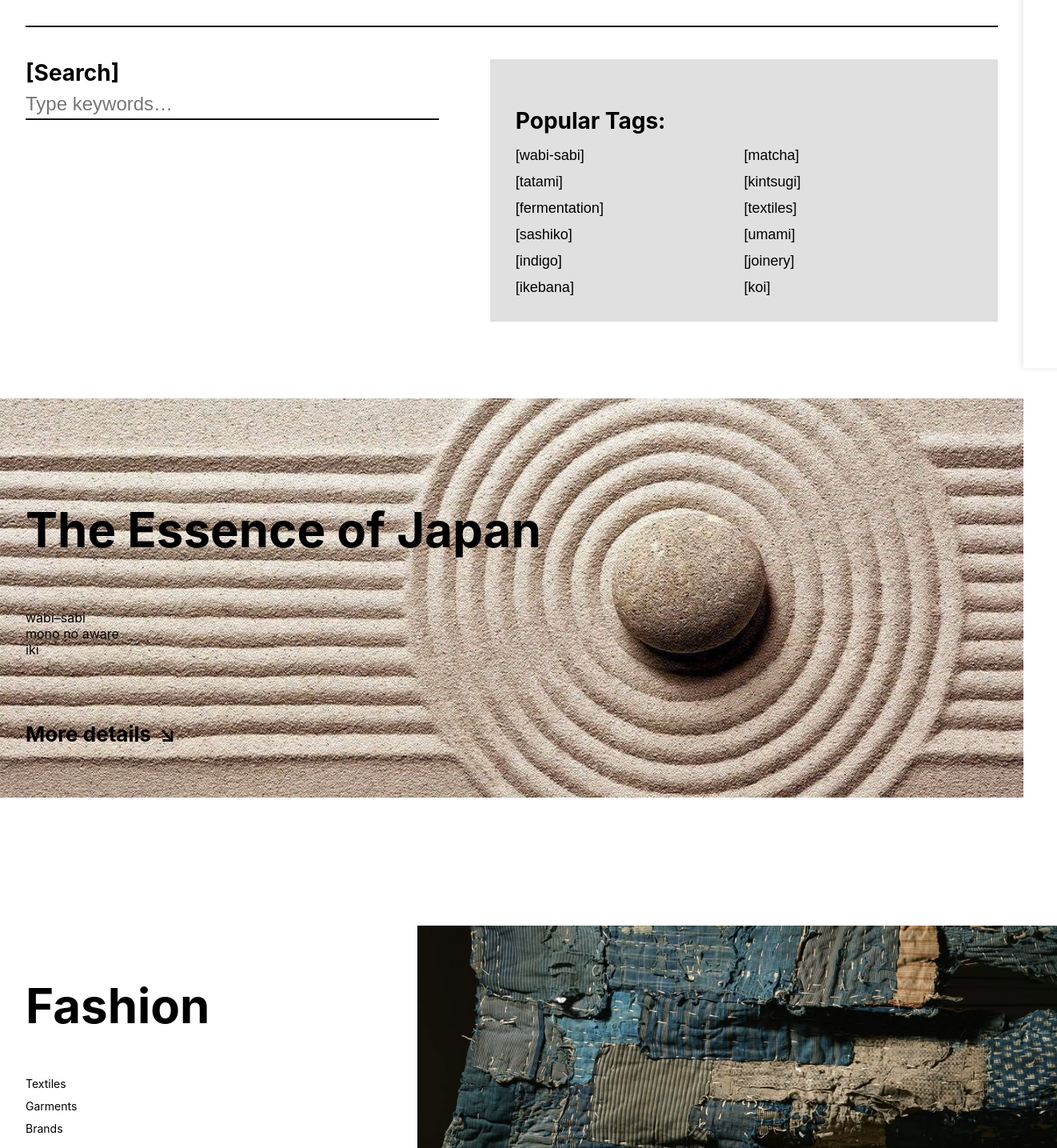
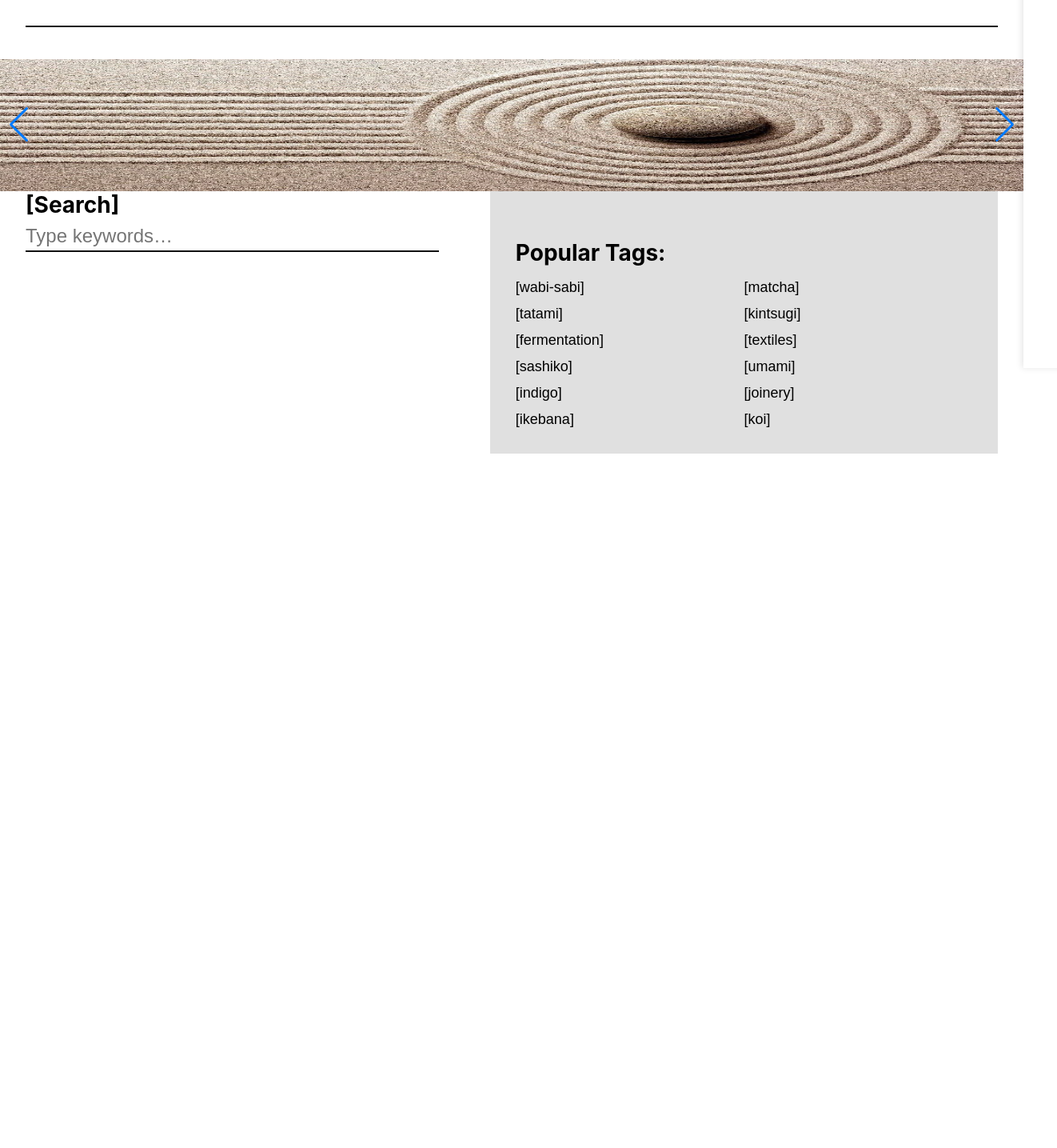
Before and after one commit to yuto0121/japanese-aesthetics, a Next.js app: page /article in a window 1280 px wide. Shown: the part 340-1775 px from the top of the page at 80% size, 1322 px wide, since content can reach past the window. After the commit the page ends 1003 px from the top, so only its background shows below. Built offline with nearby package versions, Linux system fonts and the light colour scheme.

Commit message:
adjust article page

```diff
--- a/pages/article/index.tsx
+++ b/pages/article/index.tsx
@@ -1,8 +1,216 @@
+// // pages/article/index.tsx
+// import Link from 'next/link';
+// import { useState } from 'react';
+// import Typewriter from 'typewriter-effect';
+// import Navigation from '../../components/Navigation';
+// import styles from '../../styles/Article.module.css';
+
+// /* タグ候補 */
+// const TAGS = [
+//     'wabi-sabi',
+//     'matcha',
+//     'tatami',
+//     'kintsugi',
+//     'fermentation',
+//     'textiles',
+//     'sashiko',
+//     'umami',
+//     'indigo',
+//     'joinery',
+//     'ikebana',
+//     'koi',
+// ];
+
+// /* 概念一覧 */
+// const CONCEPTS = [
+//     { label: 'wabi–sabi', slug: 'wabiSabi' },
+//     { label: 'mono no aware', slug: 'monoNoAware' },
+//     { label: 'iki', slug: 'iki' },
+// ];
+
+// /* プレビュー用データ */
+// const PREVIEWS = [
+//     {
+//         title: 'Fashion',
+//         subcats: ['Textiles', 'Garments', 'Brands'],
+//         href: '/article/fashion',
+//         image: '/images/article/fashion.jpg',
+//         alt: 'People crossing a street',
+//     },
+//     {
+//         title: 'Cuisine',
+//         subcats: ['One-Dish Meals', 'Seasonal Sweets', 'Tea Ceremony'],
+//         href: '/article/cuisine',
+//         image: '/images/article/cuisine.jpg',
+//         alt: 'Japanese chef preparing food',
+//     },
+//     {
+//         title: 'Living',
+//         subcats: ['Architecture', 'Interior', 'Lighting'],
+//         href: '/article/living',
+//         image: '/images/article/living.jpg',
+//         alt: 'Modern architectural ribs',
+//     },
+// ];
+
+// const toSlug = (str: string) => {
+//     const words = str
+//         .trim()
+//         .replace(/-/g, ' ')
+//         .replace(/[^a-zA-Z0-9\s]/g, '')
+//         .split(/\s+/);
+//     return words
+//         .map((word, i) => {
+//             const lower = word.toLowerCase();
+//             if (i === 0) return lower;
+//             return lower.charAt(0).toUpperCase() + lower.slice(1);
+//         })
+//         .join('');
+// };
+
+// export default function Article() {
+//     const [query, setQuery] = useState('');
+//     const handleTagClick = (tag: string) => {
+//         if (query.split(' ').includes(tag)) return;
+//         setQuery((prev) => (prev ? `${prev} ${tag}` : tag));
+//     };
+
+//     return (
+//         <div>
+//             <Navigation />
+
+//             <main className="container">
+//                 {/* === 見出し === */}
+//                 <h1 className={styles.mainTitle}>
+//                     <Typewriter
+//                         onInit={(typewriter) => {
+//                             typewriter
+//                                 .typeString('Article')          // １行目
+//                                 .start();                        // 実行
+//                         }}
+//                         options={{
+//                             autoStart: true,  // マウント直後に始める
+//                             loop: false,      // 一度きり
+//                             delay: 100,       // 打鍵間隔
+//                             deleteSpeed: 50,
+//                             cursor: "",  // ※ループしないので無視されます
+//                         }}
+//                     />
+//                 </h1>
+//                 <div className={styles.mainTitleLine} />
+
+//                 {/* === 検索＋タグ === */}
+//                 <section className={styles.searchSection}>
+//                     {/* 検索欄 */}
+//                     <div className={styles.searchBox}>
+//                         <label htmlFor="article-search" className={styles.searchLabel}>
+//                             [Search]
+//                         </label>
+//                         <input
+//                             id="article-search"
+//                             type="text"
+//                             placeholder="Type keywords…"
+//                             value={query}
+//                             onChange={(e) => setQuery(e.target.value)}
+//                             className={styles.searchInput}
+//                         />
+//                     </div>
+
+//                     {/* タグ一覧 */}
+//                     <div className={styles.tagsBox}>
+//                         <h3 className={styles.tagsTitle}>Popular&nbsp;Tags:</h3>
+//                         <ul className={styles.tagsList}>
+//                             {TAGS.map((tag) => (
+//                                 <li key={tag}>
+//                                     <button
+//                                         type="button"
+//                                         onClick={() => handleTagClick(tag)}
+//                                         className={styles.tagButton}
+//                                     >
+//                                         [{tag}]
+//                                     </button>
+//                                 </li>
+//                             ))}
+//                         </ul>
+//                     </div>
+//                 </section>
+
+//                 {/* === Concept セクション === */}
+//                 <section
+//                     className={styles.conceptSection}
+//                     style={{ backgroundImage: "url('/images/article/essence_bg.jpg')" }}
+//                 >
+//                     <div className={styles.conceptInner}>
+//                         <Link href="/article/theEssenceOfJapan" className={styles.previewLink}>
+//                             <h2 className={styles.previewTitle}>The Essence of Japan</h2>
+//                         </Link>
+
+//                         <ul className={styles.conceptList}>
+//                             {CONCEPTS.map(({ label, slug }) => (
+//                                 <li key={slug}>
+//                                     <Link href={`/article/theEssenceOfJapan/${slug}`} className={styles.conceptLink}>
+//                                         {label}
+//                                     </Link>
+//                                 </li>
+//                             ))}
+//                         </ul>
+
+//                         <Link href="/article/theEssenceOfJapan" className={styles.previewLink}>
+//                             More&nbsp;details&nbsp;<span className={styles.arrow}>↘</span>
+//                         </Link>
+//                     </div>
+//                 </section>
+
+//                 {/* === プレビュー行をループで生成 === */}
+//                 {PREVIEWS.map(({ title, subcats, href, image, alt }) => (
+//                     <section key={title} className={styles.previewRow}>
+//                         {/* 左カラム：テキスト */}
+//                         <div className={styles.previewTextBox}>
+//                             <div>
+//                                 <Link href={href} className={styles.previewLink}>
+//                                     <h2 className={styles.previewTitle}>{title}</h2>
+//                                 </Link>
+//                                 <ul className={styles.previewSubcats}>
+//                                     {subcats.map((s) => (
+//                                         <li key={s}>
+//                                             <Link href={`${href}/${toSlug(s)}`} className={styles.subcatLink}>
+//                                                 {s}
+//                                             </Link>
+//                                         </li>
+//                                     ))}
+//                                 </ul>
+//                             </div>
+
+//                             <Link href={href} className={styles.previewLink}>
+//                                 More&nbsp;details&nbsp;<span className={styles.arrow}>↘</span>
+//                             </Link>
+//                         </div>
+
+//                         {/* 右カラム：画像 */}
+//                         <div className={styles.previewImageWrap}>
+//                             <img src={image} alt={alt} className={styles.previewImage} />
+//                         </div>
+//                     </section>
+//                 ))}
+//             </main>
+//         </div>
+//     );
+// }
+
+
 // pages/article/index.tsx
+import Image from 'next/image';
 import Link from 'next/link';
 import { useState } from 'react';
 import Typewriter from 'typewriter-effect';
 import Navigation from '../../components/Navigation';
+
+/* === slider === */
+import { Swiper, SwiperSlide } from 'swiper/react';
+import { Navigation as SwiperNavigation, A11y } from 'swiper/modules';
+import 'swiper/css';
+import 'swiper/css/navigation';
+
 import styles from '../../styles/Article.module.css';
 
 /* タグ候補 */
@@ -21,14 +229,7 @@ const TAGS = [
   'koi',
 ];
 
-/* 概念一覧 */
-const CONCEPTS = [
-    { label: 'wabi–sabi', slug: 'wabiSabi' },
-    { label: 'mono no aware', slug: 'monoNoAware' },
-    { label: 'iki', slug: 'iki' },
-];
-
-/* プレビュー用データ */
+/* プレビュー用データ（Fashion / Cuisine / Living） */
 const PREVIEWS = [
   {
     title: 'Fashion',
@@ -53,23 +254,34 @@ const PREVIEWS = [
   },
 ];
 
-const toSlug = (str: string) => {
-    const words = str
+/* The Essence of Japan スライド */
+const ESSENCE = {
+  title: 'The Essence of Japan',
+  subcats: ['wabi–sabi', 'mono no aware', 'iki'],
+  href: '/article/theEssenceOfJapan',
+  image: '/images/article/essence_bg.jpg',
+  alt: 'Abstract image representing Japanese aesthetics',
+};
+
+/* スライダーに流し込む配列 */
+const SLIDES = [ESSENCE, ...PREVIEWS];
+
+/* kebab / 空白 → camelCase */
+const toSlug = (str: string) =>
+  str
     .trim()
     .replace(/-/g, ' ')
     .replace(/[^a-zA-Z0-9\s]/g, '')
-        .split(/\s+/);
-    return words
+    .split(/\s+/)
     .map((word, i) => {
       const lower = word.toLowerCase();
-            if (i === 0) return lower;
-            return lower.charAt(0).toUpperCase() + lower.slice(1);
+      return i === 0 ? lower : lower.charAt(0).toUpperCase() + lower.slice(1);
     })
     .join('');
-};
 
 export default function Article() {
   const [query, setQuery] = useState('');
+
   const handleTagClick = (tag: string) => {
     if (query.split(' ').includes(tag)) return;
     setQuery((prev) => (prev ? `${prev} ${tag}` : tag));
@@ -83,21 +295,62 @@ export default function Article() {
         {/* === 見出し === */}
         <h1 className={styles.mainTitle}>
           <Typewriter
-                        onInit={(typewriter) => {
-                            typewriter
-                                .typeString('Article')          // １行目
-                                .start();                        // 実行
-                        }}
-                        options={{
-                            autoStart: true,  // マウント直後に始める
-                            loop: false,      // 一度きり
-                            delay: 100,       // 打鍵間隔
-                            deleteSpeed: 50,
-                            cursor: "",  // ※ループしないので無視されます
-                        }}
+            onInit={(tw) =>
+              tw
+                .typeString('Article') // １行目
+                .start()
+            }
+            options={{ autoStart: true, loop: false, delay: 100, deleteSpeed: 50, cursor: '' }}
           />
         </h1>
         <div className={styles.mainTitleLine} />
+
+        {/* === スライダー === */}
+        <section className={styles.sliderWrapper}>
+          <Swiper
+            modules={[SwiperNavigation, A11y]}
+            navigation
+            loop
+            speed={600}
+            slidesPerView={1}
+          >
+            {SLIDES.map(({ title, href, image, alt, subcats }) => (
+              <SwiperSlide key={title}>
+                <div className={styles.slide}>
+                  {/* 左側：画像 */}
+                  <div className={styles.slideImageWrap}>
+                    <Image src={image} alt={alt} fill className={styles.slideImage} priority />
+                  </div>
+
+                  {/* 右側：テキスト */}
+                  <div className={styles.slideTextBox}>
+                    <div>
+                      <Link href={href} className={styles.slideLink}>
+                        <h2 className={styles.slideTitle}>{title}</h2>
+                      </Link>
+
+                      {subcats && (
+                        <ul className={styles.slideSubcats}>
+                          {subcats.map((s) => (
+                            <li key={s}>
+                              <Link href={`${href}/${toSlug(s)}`} className={styles.subcatLink}>
+                                {s}
+                              </Link>
+                            </li>
+                          ))}
+                        </ul>
+                      )}
+                    </div>
+
+                    <Link href={href} className={styles.slideLink}>
+                      More&nbsp;details&nbsp;<span className={styles.arrow}>↘</span>
+                    </Link>
+                  </div>
+                </div>
+              </SwiperSlide>
+            ))}
+          </Swiper>
+        </section>
 
         {/* === 検索＋タグ === */}
         <section className={styles.searchSection}>
@@ -134,64 +387,6 @@ export default function Article() {
             </ul>
           </div>
         </section>
-
-                {/* === Concept セクション === */}
-                <section
-                    className={styles.conceptSection}
-                    style={{ backgroundImage: "url('/images/article/essence_bg.jpg')" }}
-                >
-                    <div className={styles.conceptInner}>
-                        <Link href="/article/theEssenceOfJapan" className={styles.previewLink}>
-                            <h2 className={styles.previewTitle}>The Essence of Japan</h2>
-                        </Link>
-
-                        <ul className={styles.conceptList}>
-                            {CONCEPTS.map(({ label, slug }) => (
-                                <li key={slug}>
-                                    <Link href={`/article/theEssenceOfJapan/${slug}`} className={styles.conceptLink}>
-                                        {label}
-                                    </Link>
-                                </li>
-                            ))}
-                        </ul>
-
-                        <Link href="/article/theEssenceOfJapan" className={styles.previewLink}>
-                            More&nbsp;details&nbsp;<span className={styles.arrow}>↘</span>
-                        </Link>
-                    </div>
-                </section>
-
-                {/* === プレビュー行をループで生成 === */}
-                {PREVIEWS.map(({ title, subcats, href, image, alt }) => (
-                    <section key={title} className={styles.previewRow}>
-                        {/* 左カラム：テキスト */}
-                        <div className={styles.previewTextBox}>
-                            <div>
-                                <Link href={href} className={styles.previewLink}>
-                                    <h2 className={styles.previewTitle}>{title}</h2>
-                                </Link>
-                                <ul className={styles.previewSubcats}>
-                                    {subcats.map((s) => (
-                                        <li key={s}>
-                                            <Link href={`${href}/${toSlug(s)}`} className={styles.subcatLink}>
-                                                {s}
-                                            </Link>
-                                        </li>
-                                    ))}
-                                </ul>
-                            </div>
-
-                            <Link href={href} className={styles.previewLink}>
-                                More&nbsp;details&nbsp;<span className={styles.arrow}>↘</span>
-                            </Link>
-                        </div>
-
-                        {/* 右カラム：画像 */}
-                        <div className={styles.previewImageWrap}>
-                            <img src={image} alt={alt} className={styles.previewImage} />
-                        </div>
-                    </section>
-                ))}
       </main>
     </div>
   );
--- a/styles/About.module.css
+++ b/styles/About.module.css
@@ -1,8 +1,8 @@
-/* ====== 見出しまわり ===================================== */
+/* ======== 見出しまわり ======================================= */
 .mainTitle {
     font-size: 80px;
     font-weight: bold;
-    margin: 4.5rem 0 2rem 0;
+    margin: 7rem 0 2rem 0;
     line-height: 1.1;
     margin-left: 2rem;
     text-align: left;
@@ -11,142 +11,185 @@
 .mainTitleLine {
     border-bottom: 2px solid #111;
     width: calc(100% - 4rem);
-    margin: 4.5rem 0 2.5rem 2rem;
+    margin: 7rem 0 2.5rem 2rem;
 }
 
-/* ====== 2 カラムレイアウト =============================== */
-.contactRow {
+/* ======== スライダー ======================================== */
+.sliderWrapper {
+    width: 100%;
+    margin: 0 auto 8rem;
+    position: relative;
+}
+
+/* Swiper の矢印 */
+:global(.swiper-button-prev),
+:global(.swiper-button-next) {
+    color: #111;
+    width: 48px;
+    height: 48px;
+}
+
+:global(.swiper-button-prev) {
+    left: 10px;
+}
+
+:global(.swiper-button-next) {
+    right: 10px;
+}
+
+/* スライド本体 */
+.slide {
     display: flex;
     gap: 4rem;
-    margin: 0 2rem 8rem 2rem;
+    align-items: center;
+    padding: 0 2rem;
+    box-sizing: border-box;
 }
 
-/* ---------- 左カラム ---------- */
-.leftPane {
-    flex: 1 1 50%;
+/* 左カラム：画像 */
+.slideImageWrap {
+    flex: 0 0 55%;
+    height: 500px;
+    position: relative;
+    overflow: hidden;
+}
+
+.slideImage {
+    object-fit: cover;
+}
+
+/* 右カラム：テキスト */
+.slideTextBox {
+    flex: 0 0 45%;
     display: flex;
     flex-direction: column;
     justify-content: space-between;
 }
 
-.leftImage {
-    width: 100%;
-    height: 700px;
-    margin-top: 2rem;
-    object-fit: cover;
-    display: block;
+.slideTitle {
+    font-size: 60px;
+    font-weight: 700;
+    margin: 0 0 3rem 0;
 }
 
-.contactInfo {
-    margin-top: 0;
+.slideSubcats {
+    list-style: none;
+    margin: 0;
+    padding: 0;
+    font-size: 14px;
+    line-height: 2;
 }
 
-.email {
-    font-size: 20px;
+.slideLink {
+    font-size: 26px;
     font-weight: 700;
+    text-decoration: none;
+    display: inline-flex;
+    align-items: center;
+    gap: 0.25rem;
+    margin-top: 4rem;
 }
 
-.social {
-    display: flex;
-    gap: 2rem;
-    font-size: 22px;
+.arrow {
+    display: inline-block;
 }
 
-.social a {
-    color: #111;
-    transition: opacity 0.2s;
+/* ======== 検索＋タグ ======================================= */
+.searchSection {
+    display: flex;
+    gap: 4rem;
+    align-items: flex-start;
+    margin: 0 2rem 6rem 2rem;
 }
 
-.social a:hover {
-    opacity: 0.6;
+.searchBox {
+    flex: 1 1 45%;
 }
 
-/* ---------- 右カラム（フォーム） ---------- */
-.formWrapper {
-    flex: 0 0 46%;
-    padding: 3rem 3rem 4rem;
-    display: flex;
-    flex-direction: column;
+.searchLabel {
+    font-size: 28px;
+    font-weight: 700;
+    display: block;
+    margin-bottom: 0.25rem;
 }
 
-.formHeading {
-    font-size: 48px;
-    font-weight: 700;
-    margin: 0 0 2.5rem 0;
-}
-
-.form label {
-    display: block;
-    font-size: 18px;
-    font-weight: 600;
-    margin-bottom: 1.5rem;
-}
-
-.form input,
-.form textarea {
+.searchInput {
     width: 100%;
-    font-size: 16px;
-    margin-top: 0.5rem;
-    padding: 0.75rem 1rem;
-    border: 1px solid #ccc;
-    border-radius: 6px;
+    font-size: 24px;
+    border: none;
+    border-bottom: 2px solid #111;
+    padding: 0.25rem 0;
     outline: none;
 }
 
-.form textarea {
-    resize: vertical;
+.tagsBox {
+    flex: 1 1 55%;
+    background: #e0e0e0;
+    padding: 2rem;
 }
 
-.form button {
-    width: 100%;
-    font-size: 20px;
+.tagsTitle {
+    font-size: 28px;
     font-weight: 700;
-    padding: 1rem 0;
-    border: none;
-    border-radius: 8px;
-    background: #000;
-    color: #fff;
-    cursor: pointer;
-    margin-top: 1.5rem;
-    transition: opacity 0.2s;
+    margin-bottom: 1rem;
 }
 
-.form button:hover {
-    opacity: 0.8;
+.tagsList {
+    list-style: none;
+    margin: 0;
+    padding: 0;
+    display: grid;
+    grid-template-columns: repeat(2, minmax(120px, 1fr));
+    row-gap: 0.75rem;
 }
 
-/* ====== レスポンシブ対応 ================================= */
-@media (max-width: 768px) {
-    .contactRow {
-        flex-direction: column;
-        gap: 3rem;
-    }
+.tagButton {
+    background: none;
+    border: none;
+    font-size: 18px;
+    cursor: pointer;
+    padding: 0;
+}
 
-    .leftPane,
-    .formWrapper {
-        flex: none;
-    }
+.tagButton:hover,
+.tagButton:focus {
+    text-decoration: underline;
+}
 
-    .leftImage {
-        height: 300px;
+/* ======== レスポンシブ対応 =================================== */
+@media (max-width: 1024px) {
+    .slideImageWrap {
+        height: 400px;
     }
 }
 
+@media (max-width: 768px) {
+    .slide {
+        flex-direction: column;
+        gap: 2rem;
+    }
 
-.aboutTitle {
-    font-size: 48px;
-    font-weight: 700;
-    margin: 0 2rem 2rem;
+    .slideImageWrap {
+        width: 100%;
+        height: 300px;
+    }
+
+    .slideTextBox {
+        width: 100%;
+    }
+
+    .searchSection {
+        flex-direction: column;
+        gap: 2rem;
+    }
 }
 
-.aboutSubtitle {
-    font-size: 24px;
-    font-weight: 700;
-    margin: 0 2rem 2rem;
+@media (max-width: 480px) {
+    .slideTitle {
+        font-size: 40px;
+    }
+
+    .slideLink {
+        font-size: 22px;
+    }
 }
-
-.aboutText {
-    font-size: 18px;
-    font-weight: 500;
-    margin: 0 2rem 2rem;
-}
```
Lines whose indentation alone changed are shown as unchanged.
